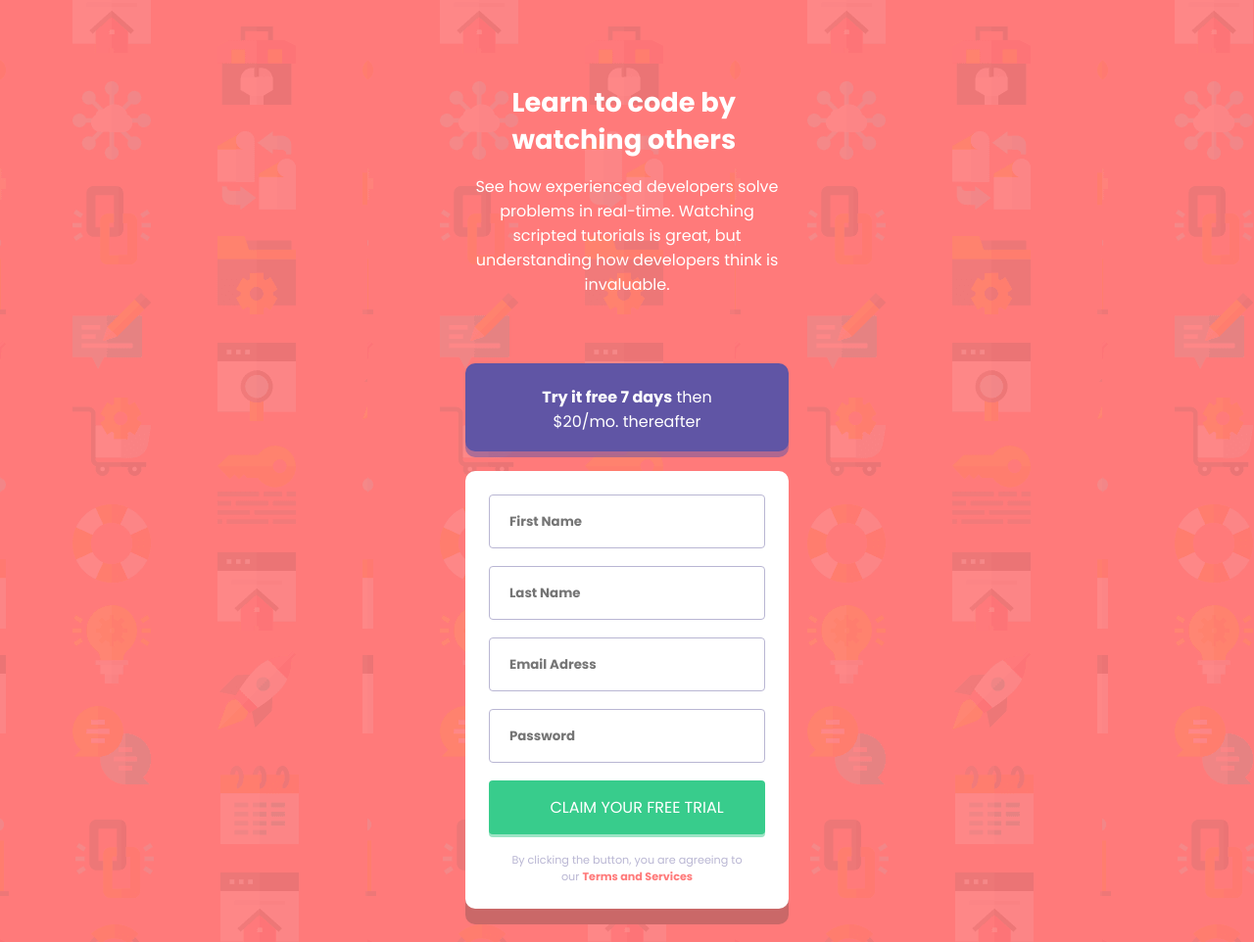
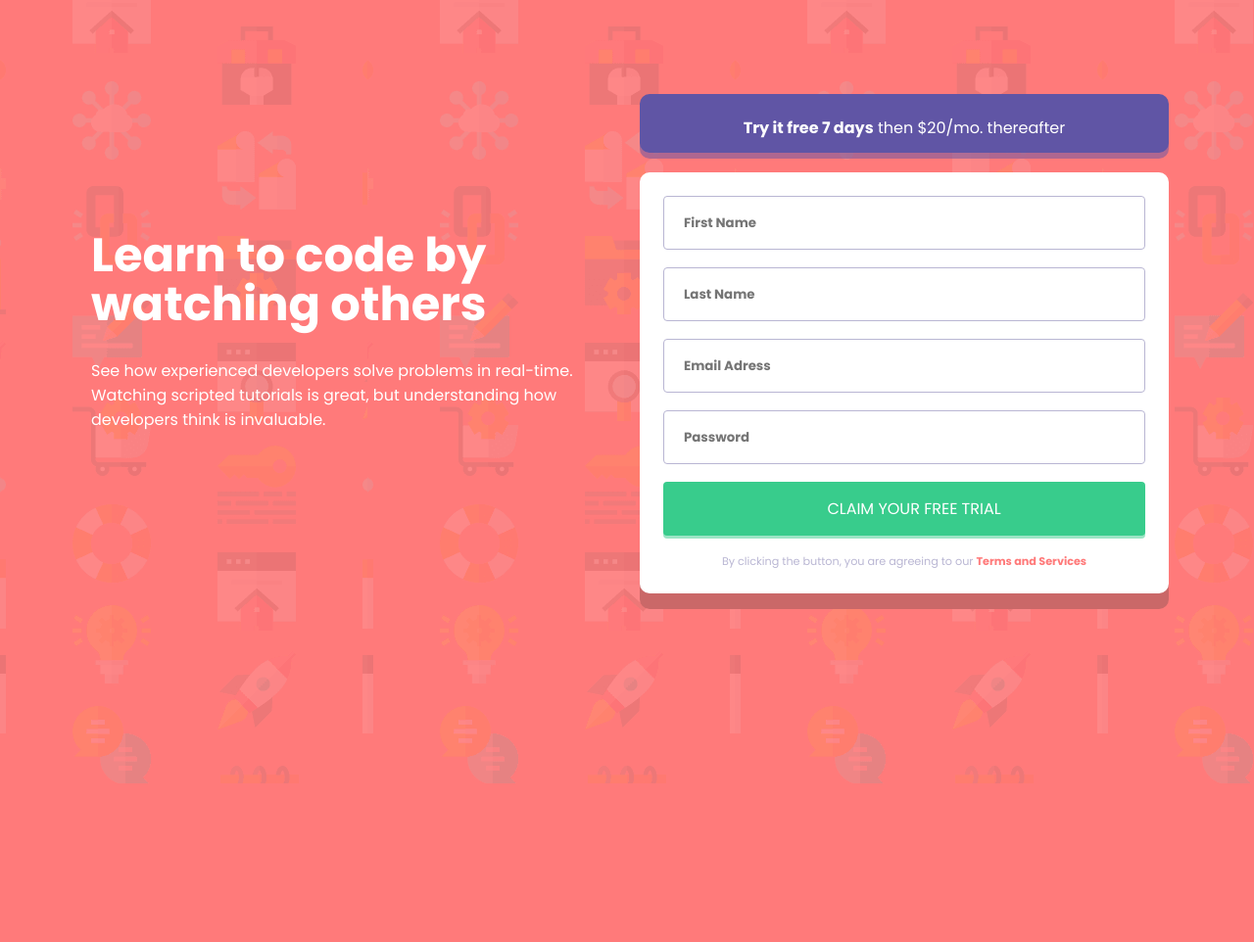
Before and after one commit to Yonathan-Calderon/Form-with-validation, a plain HTML site: page index.html in a window 1280 px wide. Shown: the top 962 px of the page at 98% size. After the commit the page ends 800 px from the top, so only its background shows below. Drawn offline with Linux system fonts and the light colour scheme.

Commit message:
Form con Desktop Design

```diff
--- a/style.css
+++ b/style.css
@@ -132,3 +132,37 @@ input[type="submit"]:hover{
     text-decoration: none;
     font-weight: 700;
 }
+
+/*-----------------DESKTOP------------------*/
+
+@media (min-width: 1120px) {
+    .main__container {
+        display: flex;
+        width: 1114px;
+    }
+
+    h1 {
+        font-size: 3em;
+        width: 414px;
+        line-height: 50px;
+        margin-top: -60px;
+        margin-bottom: 30px;
+        margin-left: 10px;
+    }
+
+    .description {
+        text-align: left;
+    }
+
+    section:nth-child(1){
+        padding-top: 200px;
+        width: 570px;
+    }
+    section:nth-child(2){
+        width: 540px;
+    }
+    .offer {
+        width: 100%;
+        height: 60px;
+    }
+}
```
